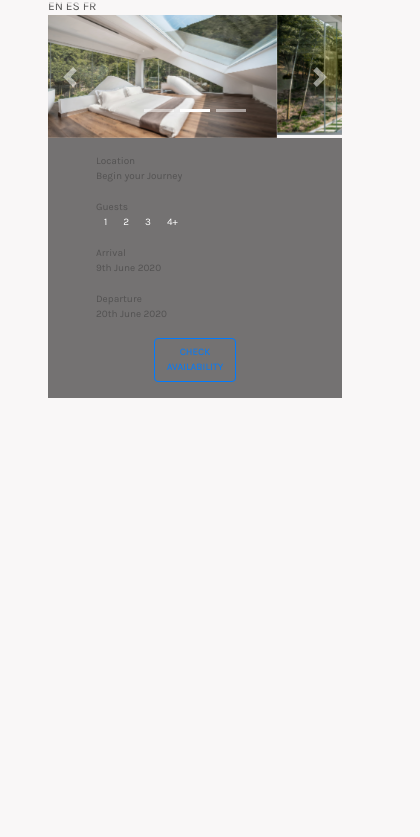
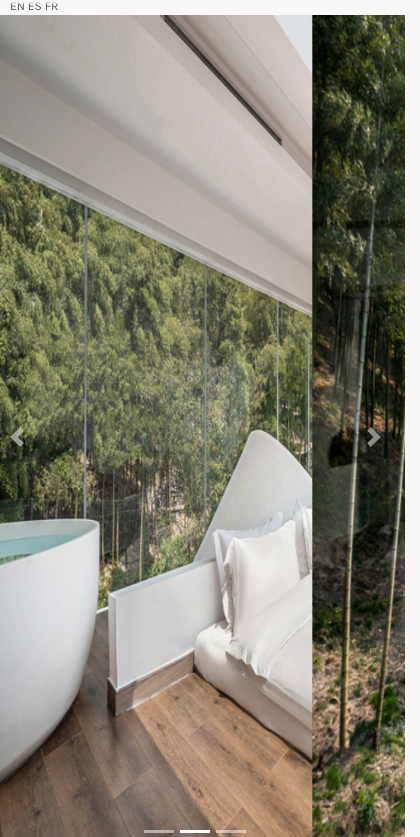
Before and after one commit to Adaeze23/team-fierce-la-savane, a plain HTML site: page index.html in a window 390 px wide. Shown: the part 52-889 px from the top of the page, 420 px wide, since content can reach past the window. Before the commit the page ends 844 px from the top, so only its background shows below. Drawn offline with Linux system fonts and the light colour scheme.

Commit message:
fixed page responsiveness

```diff
--- a/css/style.css
+++ b/css/style.css
@@ -13,7 +13,7 @@ body, html {
     font-family: 'karlaregular'
 }
 
- header .navbar .navbar-brand {
+header .navbar .navbar-brand {
     color: #000;
     text-shadow: 1px 2px 1px #999;
 }
@@ -133,22 +133,78 @@ body, html {
 
 .caption-y {
     display: none;
-    padding: 1rem;
+    /*padding: 1rem;*/
     /*width: 100%;*/
     font-size: 10px;
     margin-left: 48px;
     margin-right: 48px;
     background-color: #747272;
+    padding-left: 3rem!important;
+    padding-right: 3rem!important;
+    color: #FFF;
+}
+
+.caption-y button{
+    color: #FFF;
 }
 
 .caption-x {
     display: initial;
 }
 
+
+.page-wrapper {
+    padding-left: 3rem!important;
+    padding-right: 3rem!important;
+}
+
+.page-lang {
+    margin-top: 25px;
+}
+
+
+.img-responsive {
+    width: auto;
+    height: auto;
+}
+
 @media (max-width: 728px){
+    .img-responsive {
+        width: 100vh;
+        height: 100vh;
+    }
+
+    .page-lang {
+        margin-top: 25px;
+        margin-left: 10px;
+    }
+
+    .page-wrapper {
+        padding-left: 0rem!important;
+        padding-right: 0rem!important;
+    }
+
+    .nav-adjust {
+        margin-left: 0px;
+        margin-right: 0px;
+        background-color: #f9f7f7a6;
+    }
+
+    .container-fluid {
+        padding-left: 0;
+        padding-right: 0;
+        padding-bottom: 0;
+    }
     .caption-y {
         display: inline-block;
-
+        padding-bottom: 0;
+        padding-top: 15px;
+        padding-left: 3rem!important;
+        padding-right: 3rem!important;
+        font-size: 12px;
+        margin-left: 0px;
+        margin-right: 0px;
+        height: 100vh;
     }
 
     .caption-y button{
--- a/index.html
+++ b/index.html
@@ -16,14 +16,15 @@
     <body>
         <div class="container-fluid pt-4 pb-4">
             <div class="row">
-                <div class="col-md-12 pl-5 pr-5">
+                <div class="col-md-12 page-wrapper">
                     <header id="header" class="fixed-top">
                         <nav class="navbar navbar-expand-lg nav-adjust">
                             <a class="navbar-brand" href="index.html">
                                 LA SAVANE D'AFRIQUE
                              </a>
-                            <button class="navbar-toggler" type="button" data-toggle="collapse" data-target="#navbarNavDropdown" aria-controls   ="navbarNavDropdown" aria-expanded="false" aria-label="Toggle navigation">
+                            <button class="navbar-toggler" type="button" data-toggle="collapse" data-target="#navbarNavDropdown" aria-controls ="navbarNavDropdown" aria-expanded="false" aria-label="Toggle navigation">
                                 <span class="navbar-toggler-icon"></span>
+                                <i class="fa fa-align-justify"></i>
                             </button>
                             <div class="collapse navbar-collapse" id="navbarNavDropdown">
                                 <ul class="navbar-nav ml-auto">
@@ -43,7 +44,7 @@
                             </div>
                         </nav>
                     </header>
-                    <div class="row" style="margin-top: 25px;">
+                    <div class="row page-lang">
                         <div class="col-md-12">
                             <div style="font-size: 12px;">
                                 <span>EN</span>
@@ -53,7 +54,6 @@
                         </div>
                     </div>
 
-
                     <div id="carouselIndicators" class="carousel slide" data-ride="carousel">
                         <ol class="carousel-indicators">
                             <li data-target="#carouselIndicators" data-slide-to="0" class="active"></li>
@@ -62,7 +62,7 @@
                         </ol>
                         <div class="carousel-inner">
                             <div class="carousel-item active">
-                                <img class="d-block w-100" src="img/img1.jpg" alt="First slide">
+                                <img class="img-responsive" src="img/img1.jpg" alt="First slide">
                                 <!-- <center> -->
                                 <div class="carousel-caption d-none d-md-inline-block">
                                     <h5 class="text-center"><b>Experience</b> An Adventure with <b>Nature</b></h5>
@@ -70,13 +70,13 @@
                                 <!-- </center> -->
                             </div>
                             <div class="carousel-item">
-                                <img class="d-block w-100" src="img/img2.jpg" alt="Second slide">
+                                <img class="img-responsive" src="img/img2.jpg" alt="Second slide">
                                 <div class="carousel-caption d-none d-md-inline-block">
                                     <h5><b>Nature</b> at its <b>Best</b></h5>
                                 </div>
                             </div>
                             <div class="carousel-item">
-                                <img class="d-block w-100" src="img/img3.jpg" alt="Third slide">
+                                <img class="img-responsive" src="img/img3.jpg" alt="Third slide">
                                 <div class="carousel-caption d-none d-md-inline-block">
                                     <h5>Your Comfort Is Our <b>Pride</b></h5>
                                 </div>
@@ -142,7 +142,7 @@
                     </div>
                 </div>
 
-                <div class="col-md-12 pl-5 pr-5 caption-y">
+                <div class="col-md-12 caption-y">
                     <div class="row">
                         <div class="col-sm-3">
                             <span class="c-title">Location</span>
```
